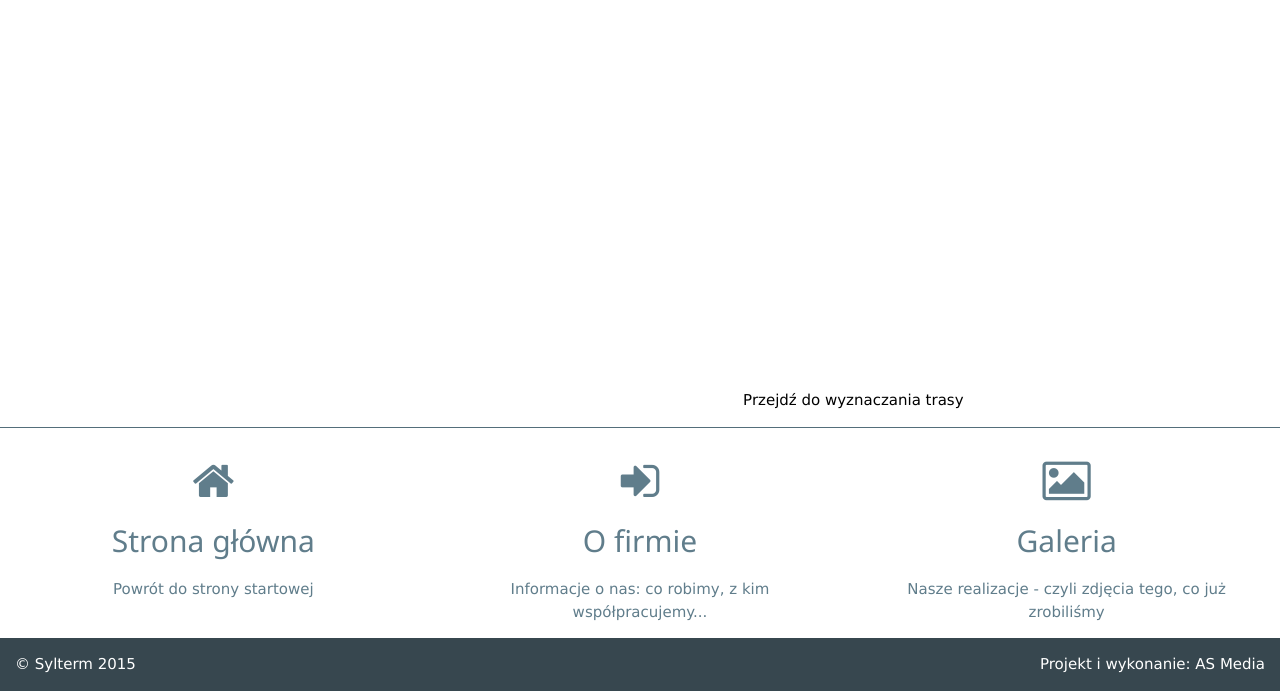
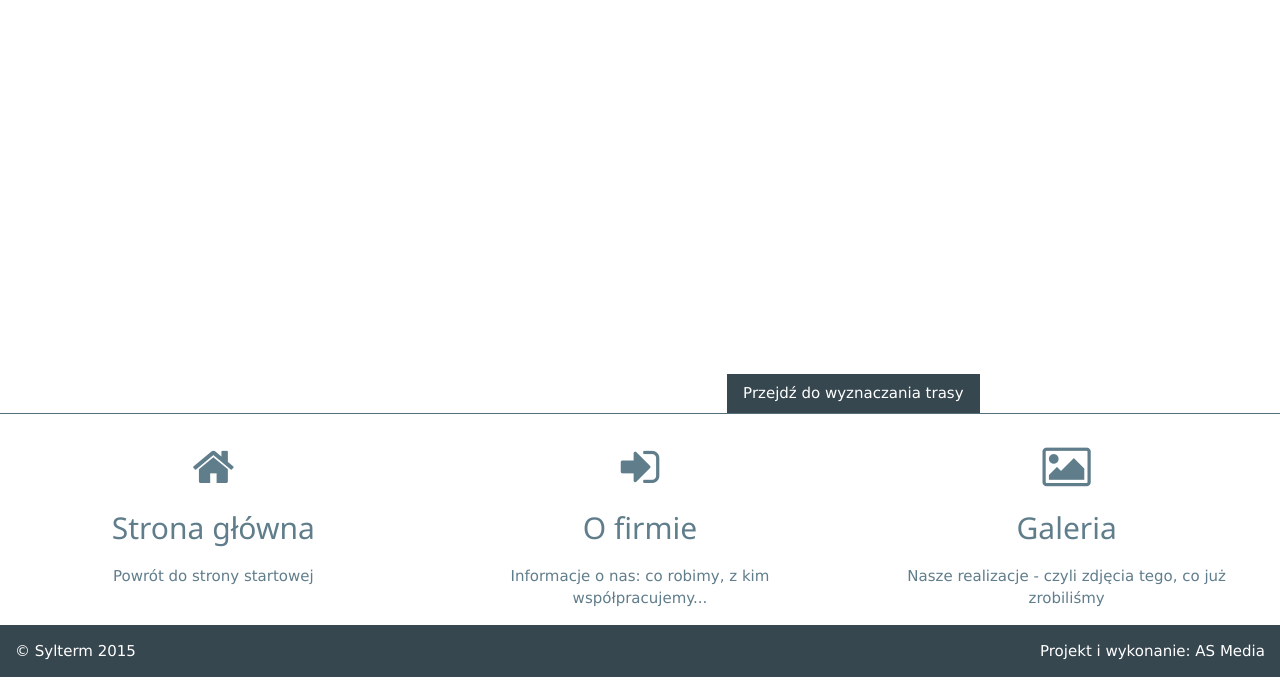
Before and after one commit to Jarek-S/sylterm, a plain HTML site: page kontakt.html in a window 1280 px wide. Shown: the part 125-816 px from the top of the page. Drawn offline with nearby package versions, Linux system fonts and the light colour scheme; some packages are replaced by stand-ins of ours.

Commit message:
poprawiony button

```diff
--- a/kontakt.html
+++ b/kontakt.html
@@ -20,9 +20,8 @@
             <div class="w3-third">Tu będą dane firmy</div>
             <div class="w3-twothird">
                 <div id="mapka"></div>
-                <div class="w3-center">
-                    <p><a id="nawigacja" href="https://www.google.pl/maps/dir//Sylterm,+Grunwaldzka+7,+72-009+Police/@53.5518306,14.5008942,12z/data=!3m1!4b1!4m8!4m7!1m0!1m5!1m1!1s0x47aa73571d1943a9:0x19ab69b2b353d3fd!2m2!1d14.5711052!2d53.5518512" target="_blank">Przejdź do wyznaczania trasy</a>
-                    </p>
+                <div class="w3-container w3-center w3-padding-medium">
+                    <a class="w3-btn w3-theme-d3" href="https://www.google.pl/maps/dir//Sylterm,+Grunwaldzka+7,+72-009+Police/@53.5518306,14.5008942,12z/data=!3m1!4b1!4m8!4m7!1m0!1m5!1m1!1s0x47aa73571d1943a9:0x19ab69b2b353d3fd!2m2!1d14.5711052!2d53.5518512" target="_blank">Przejdź do wyznaczania trasy</a>
                 </div>
             </div>
         </section>
```
